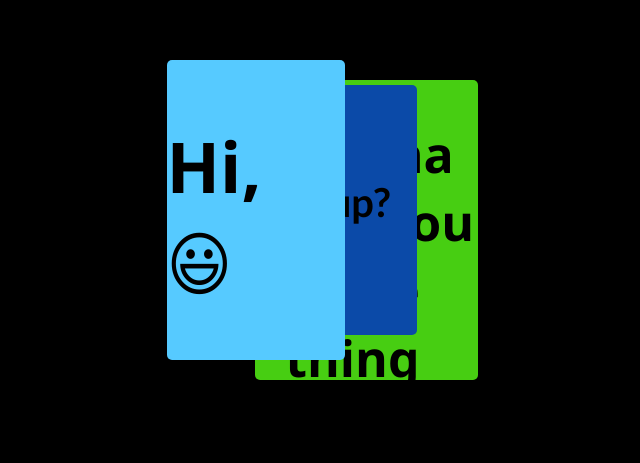
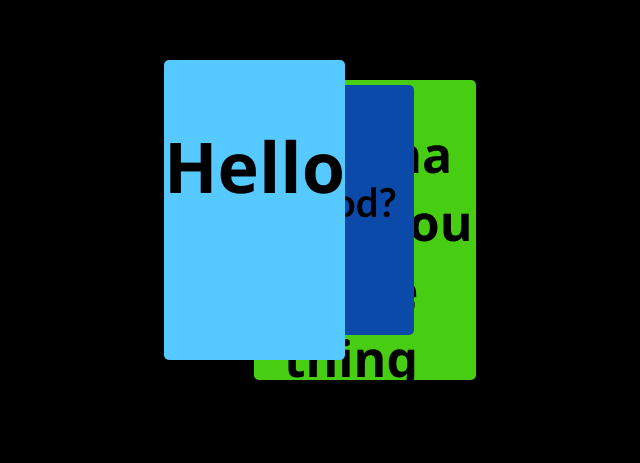
Before and after one commit to dkconnect/love-again, a plain HTML site: page index.html in a window 1280 px wide. Shown: the part 148-611 px from the top of the page, without its empty margins (327-967 px from the left). Drawn offline with Linux system fonts and the light colour scheme; a script that the page names is missing.

Commit message:
Update index.html

```diff
--- a/index.html
+++ b/index.html
@@ -11,9 +11,8 @@
   <body>
     <div id="D-coll-6" class="coll-6">
       <h2>
-        Thank you for always accepting me as I am and for your unwavering
-        love💖.
-        <br />I have Something for you ..Again Thankyou Love
+        I know i m dumb and stupid, and i always make u angry... I am sorry
+        <br />I have Something for you ..Again Thankyou and Sorry
         <a href="new.html">Click Here</a>
       </h2>
     </div>
@@ -27,15 +26,15 @@
     </div>
 
     <div id="D-coll-3" class="coll-3">
-      <h2>I wana say you some thing</h2>
+      <h2>I wana say you some thing Goddess</h2>
     </div>
 
     <div id="D-coll-2" class="coll-2">
-      <h2>Wassup?</h2>
+      <h2>All Good?</h2>
     </div>
 
     <div id="D-coll" class="coll">
-      <h2>Hi, 😃</h2>
+      <h2>Hello</h2>
     </div>
 
     <script
```
